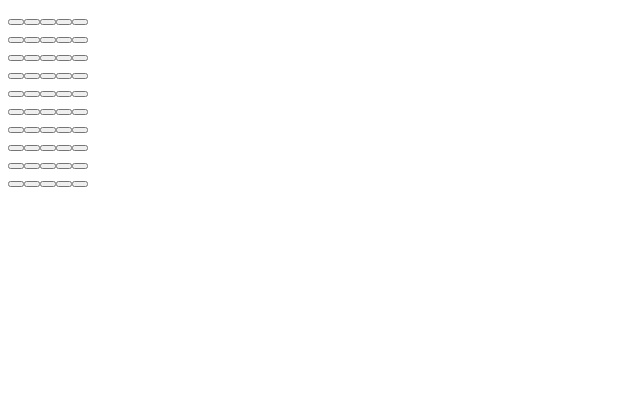
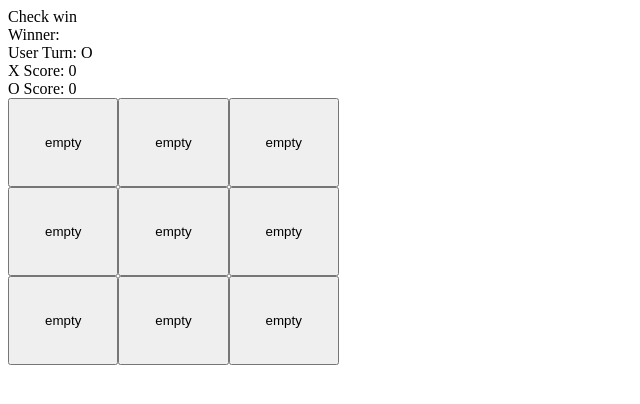
Before and after one commit to AurelianSpodarec/super-tic-tac-toe, a React (Create React App) app: page / in a window 1280 px wide. Shown: the top 404 px of the page, without its empty margins (0-640 px from the left). Built offline with nearby package versions, Linux system fonts and the light colour scheme.

Commit message:
Updates and little re-factor

```diff
--- a/src/components/Board/Board.tsx
+++ b/src/components/Board/Board.tsx
@@ -9,30 +9,91 @@ import Row from './sub-components/Row/Row';
 
 
 function Board() {
-    const [grid, setGrid] = useState<Array<Array<number | string>>>([]);
+    const [board, setBoard] = useState<Array<Array<number | string>>>([]);
     const [isLoading, setLoading] = useState(true);
+
+    const [winner, setWinner] = useState()
+
+    const [xScore, setXScore] = useState(0);
+    const [oScore, setOScore] = useState(0);
 
     const [isXNext, setXNext] = useState(false)
 
-    const row = 10;
-    const col = 5;
+    const row = 3;
+    const col = 3;
 
     function make2Darray(cols: number, rows: number) {
         const arr = new Array(cols)
         for (let i = 0; i < arr.length; i++) {
-            arr[i] = new Array(rows)
-            // arr[i] = " "
+            let insArr = arr[i] = new Array(rows)
+            for (let j = 0; j < insArr.length; j++) {
+                insArr[j] = "empty"
+            }
         }
         return arr;
     }
 
+    console.log(board)
+
+    function checkWin() {
+        if (!isLoading) {
+
+            // User wins +1 score
+            // Users draw +0.5 score
+
+            // Vertical
+            for (let i = 0; i < 3; i++) {
+                if (
+                    board[i][0] === board[i][0] && board[i][0] === board[i][2]) {
+                    let currentWin = board[i][0];
+
+                    setWinner(currentWin)
+
+                    if (currentWin === "x") {
+                        setXScore(xScore + 1)
+                    } else {
+                        setOScore(oScore + 1)
+                    }
+                }
+            }
+
+            // Horizontal
+            for (let i = 0; i < 3; i++) {
+                if (
+                    board[0][i] === board[0][i] && board[0][i] === board[2][i]) {
+                    let currentWin = board[0][i];
+
+                    setWinner(currentWin)
+
+                    if (currentWin === "x") {
+                        setXScore(xScore + 1)
+                    } else {
+                        setOScore(oScore + 1)
+                    }
+                }
+            }
+
+        }
+
+    }
+
+    function onSquareClick(j: number, i: number) {
+        const nextSquares = board
+        nextSquares[j][i] = isXNext ? "x" : "o"
+        setBoard(nextSquares)
+        setXNext(!isXNext)
+        console.log("click", j, i)
+    }
+
     useEffect(() => {
-        setGrid(make2Darray(row, col))
+        checkWin()
+    }, [isXNext])
+
+    useEffect(() => {
+        setBoard(make2Darray(row, col))
         setLoading(false)
     }, [])
 
-
-    // { console.log("grid", grid[1][1]) }
     if (isLoading) {
         return (
             <div>
@@ -41,25 +102,32 @@ function Board() {
         )
 
     }
+
     return (
         <div className="board">
+            <div onClick={checkWin}>Check win</div>
+
+            <div>
+                <div>Winner: {winner}</div>
+                <div>User Turn: {isXNext ? "X" : "O"}</div>
+                <div>
+                    <div>X Score: {xScore}</div>
+                    <div>O Score: {oScore}</div>
+                </div>
+            </div>
+
             {
-                new Array(row).fill(null).map((row, i) => {
+                new Array(row).fill("null").map((row, i) => {
                     return (
                         <div className="row" key={i}>
-                            {new Array(col).fill(null).map((col, j) => {
-                                // { console.log("Adfasdfa", i, j) }
-                                return <Square
-                                    key={j}
-                                    value={grid[j][i]}
-                                    onClick={() => {
-                                        const nextSquares = grid
-                                        nextSquares[j][i] = isXNext ? "x" : "o"
-                                        setGrid(nextSquares)
-                                        setXNext(!isXNext)
-                                        console.log("click", j, i)
-                                    }}
-                                />
+                            {new Array(col).fill("null").map((col, j) => {
+                                return (
+                                    <Square
+                                        key={j}
+                                        value={board[j][i]}
+                                        onClick={() => onSquareClick(j, i)}
+                                    />
+                                )
                             })}
                         </div>
                     )
--- a/src/components/Board/sub-components/Square/Square.tsx
+++ b/src/components/Board/sub-components/Square/Square.tsx
@@ -9,7 +9,7 @@ const Square = (props: SquareProps) => {
     const { onClick, value } = props;
 
     return (
-        <button className="square" onClick={onClick}>
+        <button style={{ "padding": "35px" }} className="square" onClick={onClick}>
             {value}
         </button>
     );
```
